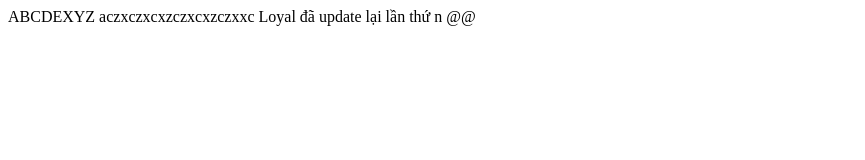
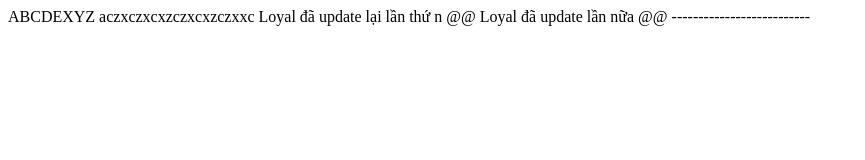
Before and after one commit to taihm/MyRepo, a plain HTML site: page index.html in a window 1280 px wide. Shown: the whole page, without its empty margins (0-865 px from the left). Drawn offline with Linux system fonts and the light colour scheme.

Commit message:
cap nhat thanh cong

```diff
--- a/index.html
+++ b/index.html
@@ -8,5 +8,8 @@ aczxczxcxzczxcxzczxxc
 
 
 Loyal đã update lại lần thứ n @@
+
+Loyal đã update lần nữa @@
+--------------------------
  </body>
 </html>
```
